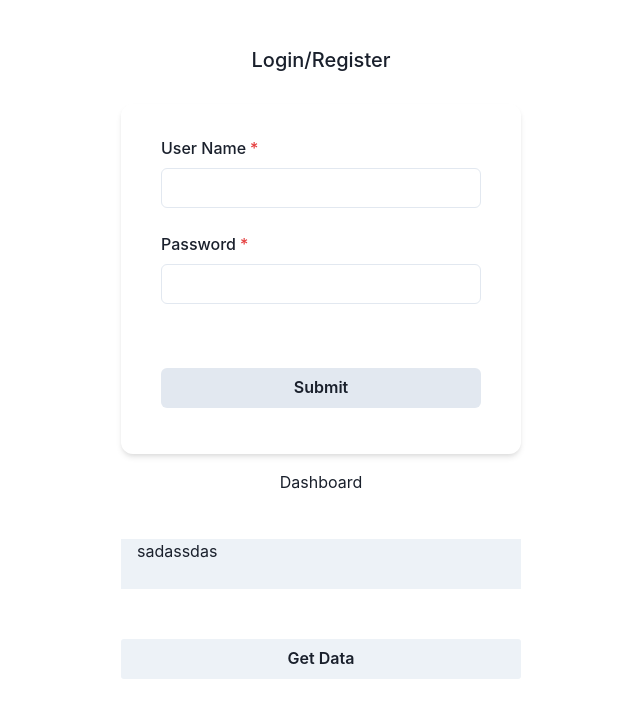
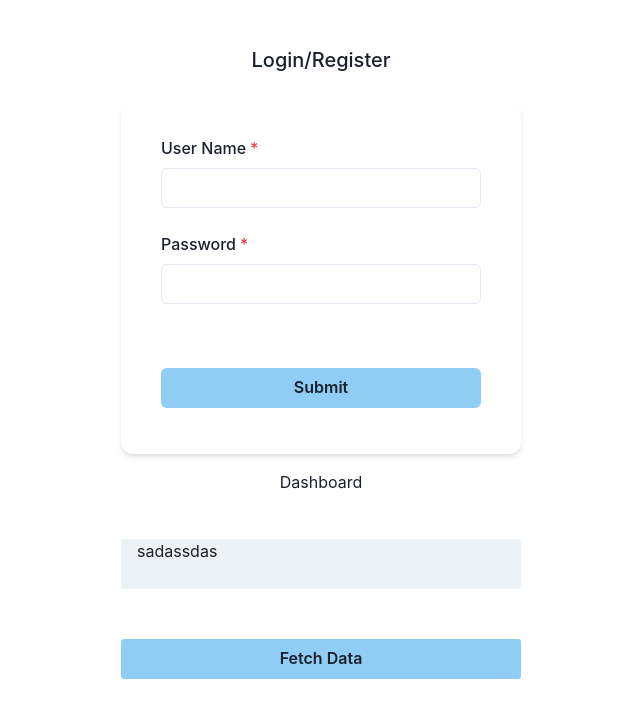
Before and after one commit to syedalirazazaidi/reacts-plays, a React (Vite) app in the folder dashboard/frontend/: page / in a window 1280 px wide. Shown: the top 718 px of the page, without its empty margins (319-959 px from the left). Built offline with nearby package versions, Linux system fonts and the light colour scheme.

Commit message:
add backend

```diff
--- a/dashboard/frontend/src/pages/getData.tsx
+++ b/dashboard/frontend/src/pages/getData.tsx
@@ -9,8 +9,8 @@ function GetData() {
         <Text textAlign="left"> sadassdas</Text>
       </Container>
       <VStack mt="50px">
-        <Button w="400px" borderRadius="3px">
-          Get Data
+        <Button w="400px" borderRadius="3px" bg="blue.200">
+          Fetch Data
         </Button>
       </VStack>
     </Box>
--- a/dashboard/frontend/src/pages/signup.tsx
+++ b/dashboard/frontend/src/pages/signup.tsx
@@ -47,7 +47,7 @@ export const SignUp = () => (
             </FormControl>
           </Stack>
           <Stack spacing="6">
-            <Button variant="primary" bg="gray.200" mt="40px">
+            <Button variant="primary" bg="blue.200" mt="40px">
               Submit
             </Button>
           </Stack>
```
Also changed, not shown: 2 other files (tests, documents, lock files or other folders).
